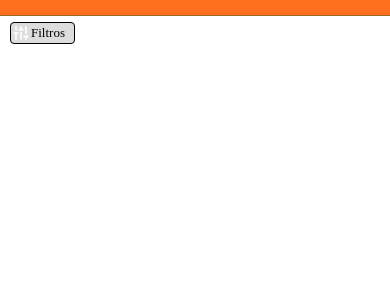
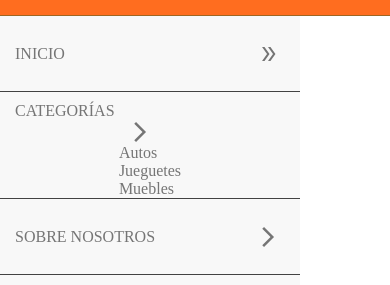
Before and after one commit to ignaciocalc/ws-emercado, a plain HTML site: page products.html in a window 390 px wide. Shown: the part 49-334 px from the top of the page. Drawn offline with Linux system fonts and the light colour scheme; no server answers.

Commit message:
menu desplegable semi implementado

```diff
--- a/css/stylesTables.css
+++ b/css/stylesTables.css
@@ -102,6 +102,10 @@
         justify-content: flex-start;
         gap: 8px;
         padding-left: 5px;
+    }
+
+    #boton-salida {
+        display: none;
     }
 
     #botonesHead {
@@ -288,4 +292,62 @@
     } */
 
 /*----------Fin Products.html----------*/
+
+/*-----------Menu desplegable--------- */
+
+#menu {
+    position: absolute;
+    background-color: #F8F8F8;
+
+    width: 300px;
+    height: 100%;
+    /* z-index: 100; */
+    /* right: 0px; */
+    top: 0x;
+    display: flex;
+    flex-direction: column;
 }
+
+.boton-menu{
+    border-bottom: solid;
+    border-color: #424242;
+    border-width: 1px;
+    height: 75px;
+    display:flex;
+    align-items: center;
+    justify-content: space-between;
+}
+
+.link-menu {
+    padding-left: 15px;
+    color: #757575;
+
+}
+
+#categorias-menu {
+    flex-direction: column;
+    height: auto;
+}
+
+#boton-categorias-menu {
+    align-self: baseline;
+    margin-top: 10px;
+}
+
+#lista-menu {
+    color: #757575;
+    list-style-type: none;
+    font-size: medium;
+}
+
+.flecha-menu{
+    padding-right: 20px;
+}
+
+#flecha-abajo {
+    display: none;
+}
+
+/*-----------Termina menu desplegable--------- */
+
+}
--- a/products.html
+++ b/products.html
@@ -23,6 +23,7 @@
       <div id="logoHeader">
         <img id="carritoeMercado" src="img/icono.png">
         <img id="menuBarras" src="img/menu.svg">
+        <img src="img/cerrar.svg" id="boton-salida">
         <img id="emercado" src="img/eMercadoIcon.png">
       </div>
 
@@ -57,6 +58,20 @@
   </header>
 
   <main class="mainProducts">
+    <div id="menu">
+      <div class="boton-menu"> <a class="link-menu">INICIO</a> <img src="img/flecha-doble.svg" class="flecha-menu"></div>
+      <div class="boton-menu" id="categorias-menu">
+        <a class="link-menu" id="boton-categorias-menu">CATEGORÍAS </a> <img src="img/flecha-derecha.svg" class="flecha-menu"> <img src="img/flecha-abajo.svg" id="flecha-abajo" class="flecha-menu">
+        <lu id="lista-menu">
+          <li>Autos</li>
+          <li>Jueguetes</li>
+          <li>Muebles</li>
+        </lu>
+      </div>
+      <div class="boton-menu"> <a class="link-menu">SOBRE NOSOTROS</a> <img src="img/flecha-derecha.svg" class="flecha-menu"></div>
+    </div>
+
+
     <article id="filtros" style="background-color: #E0DEDE;">
       <lu>
         -----FILTROS-----
@@ -105,6 +120,7 @@
     </div>
   </div>
 
+
   <script src="js/bootstrap.bundle.min.js"></script>
   <script src="js/init.js"></script>
   <script src="js/products.js"></script>
```
Also changed, not shown: img/cerrar.svg (added), img/flecha-abajo.svg (added), img/flecha-derecha.svg (added), img/flecha-diagonal.svg (added), img/flecha-doble.svg (added).
